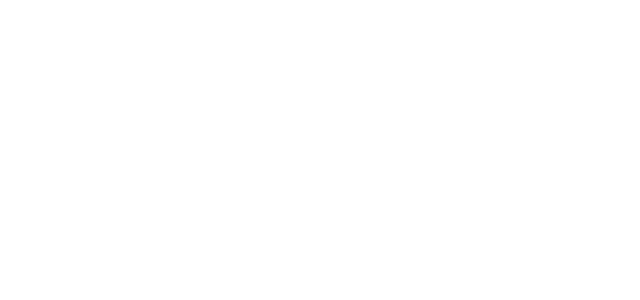
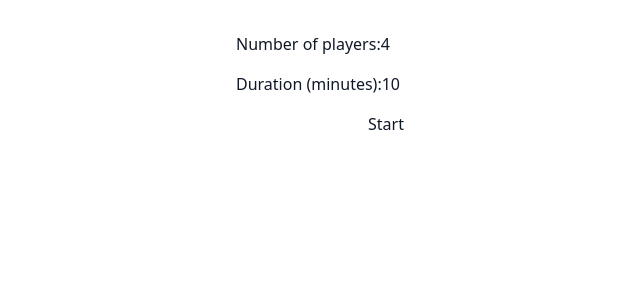
Before and after one commit to hamidmayeli/imposter, a React (Vite) app: page / in a window 1280 px wide. Shown: the top 300 px of the page, without its empty margins (254-894 px from the left). Built offline with nearby package versions, Linux system fonts and the light colour scheme.

Commit message:
Implement new game page

```diff
--- a/package.json
+++ b/package.json
@@ -1,5 +1,5 @@
 {
-  "name": "meme-gen",
+  "name": "imposter",
   "private": true,
   "version": "0.0.0",
   "type": "module",
--- a/src/App.tsx
+++ b/src/App.tsx
@@ -1,11 +1,13 @@
 import { BrowserRouter as Router, Routes, Route } from 'react-router-dom';
-import NewPage from './pages/NewPage';
+import NewGame from './pages/NewGame';
+import Play from './pages/Play';
 
 function App() {
   return (
     <Router>
       <Routes>
-        <Route path="/" element={<NewPage />} />
+        <Route path="/" element={<NewGame />} />
+        <Route path="/play" element={<Play />} />
       </Routes>
     </Router>
   );
--- /dev/null
+++ b/src/pages/NewGame.tsx
@@ -0,0 +1,43 @@
+import React from 'react';
+
+
+import { useState } from 'react';
+import { useNavigate } from 'react-router-dom';
+
+const NewGame: React.FC = () => {
+  const [players, setPlayers] = useState(4);
+  const [duration, setDuration] = useState(10);
+  const navigate = useNavigate();
+
+  const handleStart = () => {
+    navigate('/play', { state: { players, duration } });
+  };
+
+  return (
+    <div style={{ display: 'flex', flexDirection: 'column', gap: '1rem', maxWidth: 300, margin: '2rem auto' }}>
+      <label>
+        Number of players:
+        <input
+          type="number"
+          min={3}
+          max={200}
+          value={players}
+          onChange={e => setPlayers(Number(e.target.value))}
+        />
+      </label>
+      <label>
+        Duration (minutes):
+        <input
+          type="number"
+          min={1}
+          max={120}
+          value={duration}
+          onChange={e => setDuration(Number(e.target.value))}
+        />
+      </label>
+      <button onClick={handleStart}>Start</button>
+    </div>
+  );
+};
+
+export default NewGame;
--- /dev/null
+++ b/src/pages/Play.tsx
@@ -0,0 +1,5 @@
+function Play() {
+  return <div>Play Page</div>;
+}
+
+export default Play;
```
Also changed, not shown: src/pages/NewPage.tsx (deleted, +0 -9 lines).
